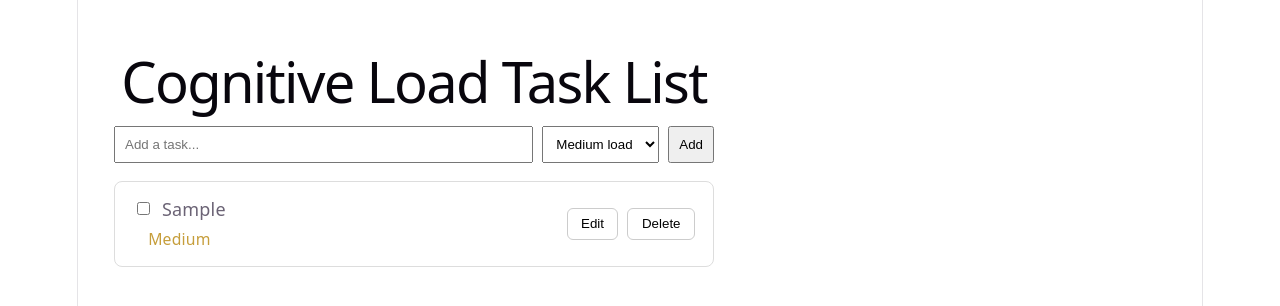
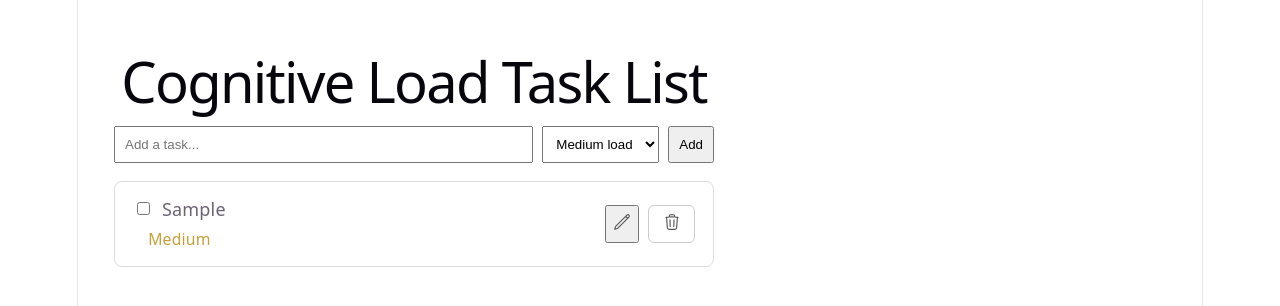
Before and after one commit to martinson-r/Cognitive-Load-Task-Organizer, a React (Vite) app: page / in a window 1280 px wide. Both pictures are taken after typing "Sample" into the empty fields and a click on the button "Add". Shown: the top 306 px of the page. Built offline with nearby package versions, Linux system fonts and the light colour scheme.

Commit message:
style: replace edit and delete buttons with icon controls

```diff
--- a/package.json
+++ b/package.json
@@ -10,6 +10,7 @@
     "preview": "vite preview"
   },
   "dependencies": {
+    "@heroicons/react": "^2.2.0",
     "idb": "^8.0.3",
     "react": "^19.2.4",
     "react-dom": "^19.2.4"
--- a/src/App.css
+++ b/src/App.css
@@ -107,20 +107,26 @@
   margin-bottom: 0.5rem;
 }
 
-.edit-button,
-.save-button,
-.cancel-button,
-.delete-button {
-  padding: 0.4rem 0.75rem;
-  border: 1px solid #ccc;
-  border-radius: 6px;
-  background: white;
+.icon-button {
+  background: none;
+  border: none;
+  padding: 4px;
   cursor: pointer;
+  display: flex;
+  align-items: center;
+  justify-content: center;
 }
 
-.edit-button:hover,
-.save-button:hover,
-.cancel-button:hover,
-.delete-button:hover {
-  background: #f5f5f5;
+.icon {
+  width: 18px;
+  height: 18px;
+  color: #555;
 }
+
+.icon-button:hover .icon {
+  color: #000;
+}
+
+.icon-button.delete:hover .icon {
+  color: #c33;
+}
--- a/src/App.jsx
+++ b/src/App.jsx
@@ -1,6 +1,7 @@
 import { useEffect, useState } from "react";
 import "./App.css";
 import { getAllTasks, saveTask, deleteTask } from "./data/db";
+import { PencilIcon, TrashIcon } from "@heroicons/react/24/outline";
 
 function App() {
   const [tasks, setTasks] = useState([]);
@@ -198,13 +199,13 @@ async function handleToggleTask(id) {
                     className="edit-button"
                     onClick={() => handleStartEdit(task)}
                   >
-                    Edit
+                    <PencilIcon className="icon" />
                   </button>
                   <button
                     className="delete-button"
                     onClick={() => handleDeleteTask(task.id)}
                   >
-                    Delete
+                    <TrashIcon className="icon" />
                   </button>
                 </div>
               </>
```
Also changed, not shown: 1 other file (tests, documents, lock files or other folders).
